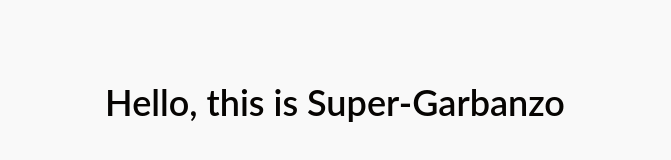
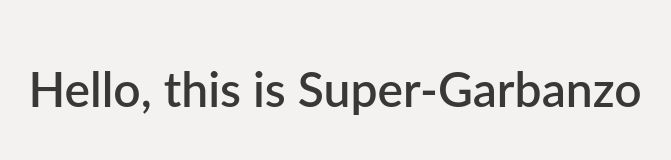
Before and after one commit to webdeventhusiast/super-garbanzo, a plain HTML site: page index.html in a window 1280 px wide. Shown: the whole page, without its empty margins (305-976 px from the left). Drawn offline with Linux system fonts and the light colour scheme.

Commit message:
Changes in style.css
changed bg color of the body,

following changes on the title:
increased font-size, decreased margin from top, changed the color

```diff
--- a/style.css
+++ b/style.css
@@ -1,12 +1,12 @@
 body {
-    background-color: #f9f9f9;
+    background-color: #f3f2f1;
 }
 
 h1 {
     font-family: 'Montserrat', 'Lato', Calibri, 'Trebuchet MS', sans-serif;
-    font-size: 36px;
+    font-size: 48px;
     font-weight: 600;
-    color: #060402;
+    color: #383837;
     text-align: center;
-    margin-top: 80px;
+    margin-top: 60px;
 }
```
